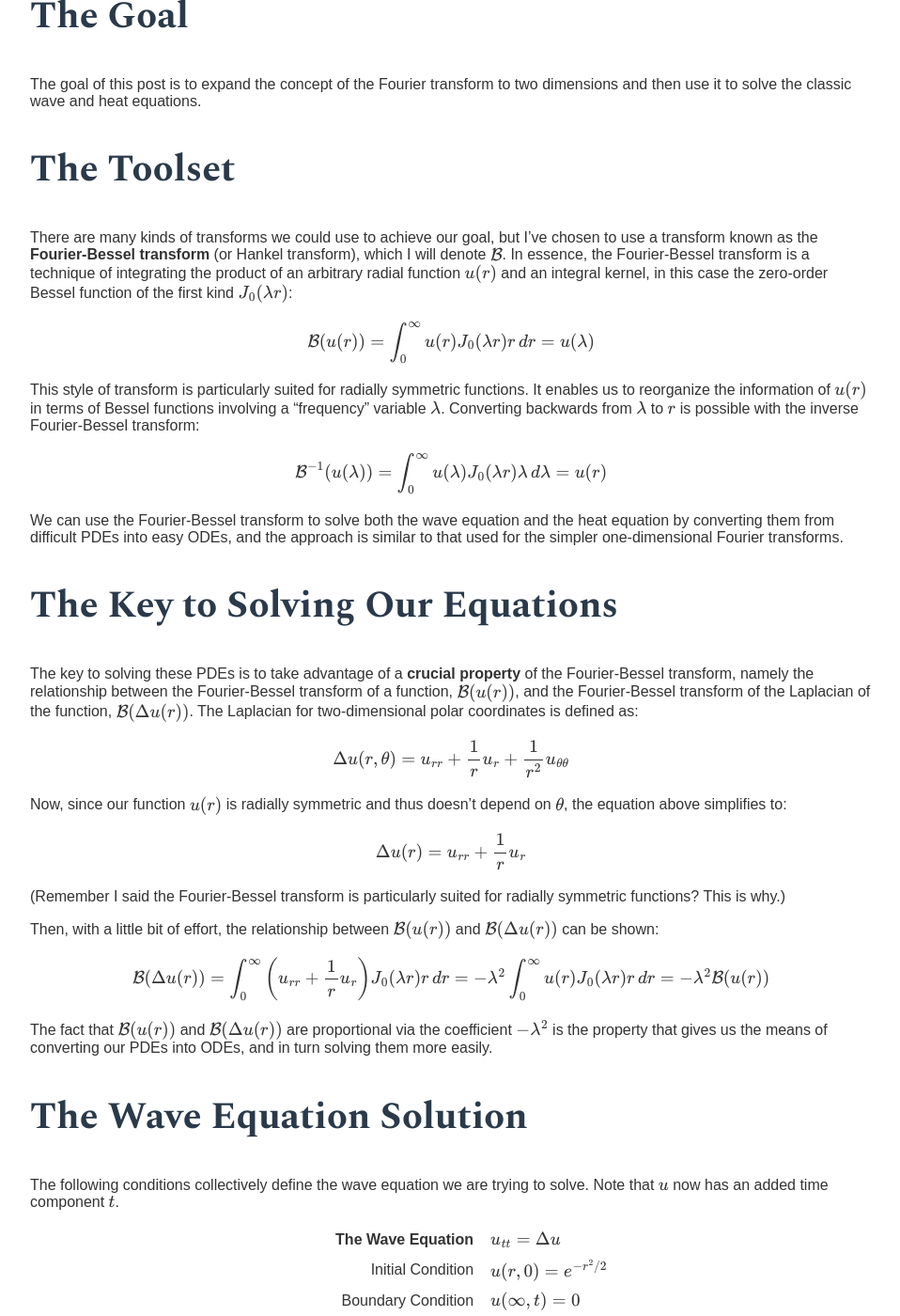
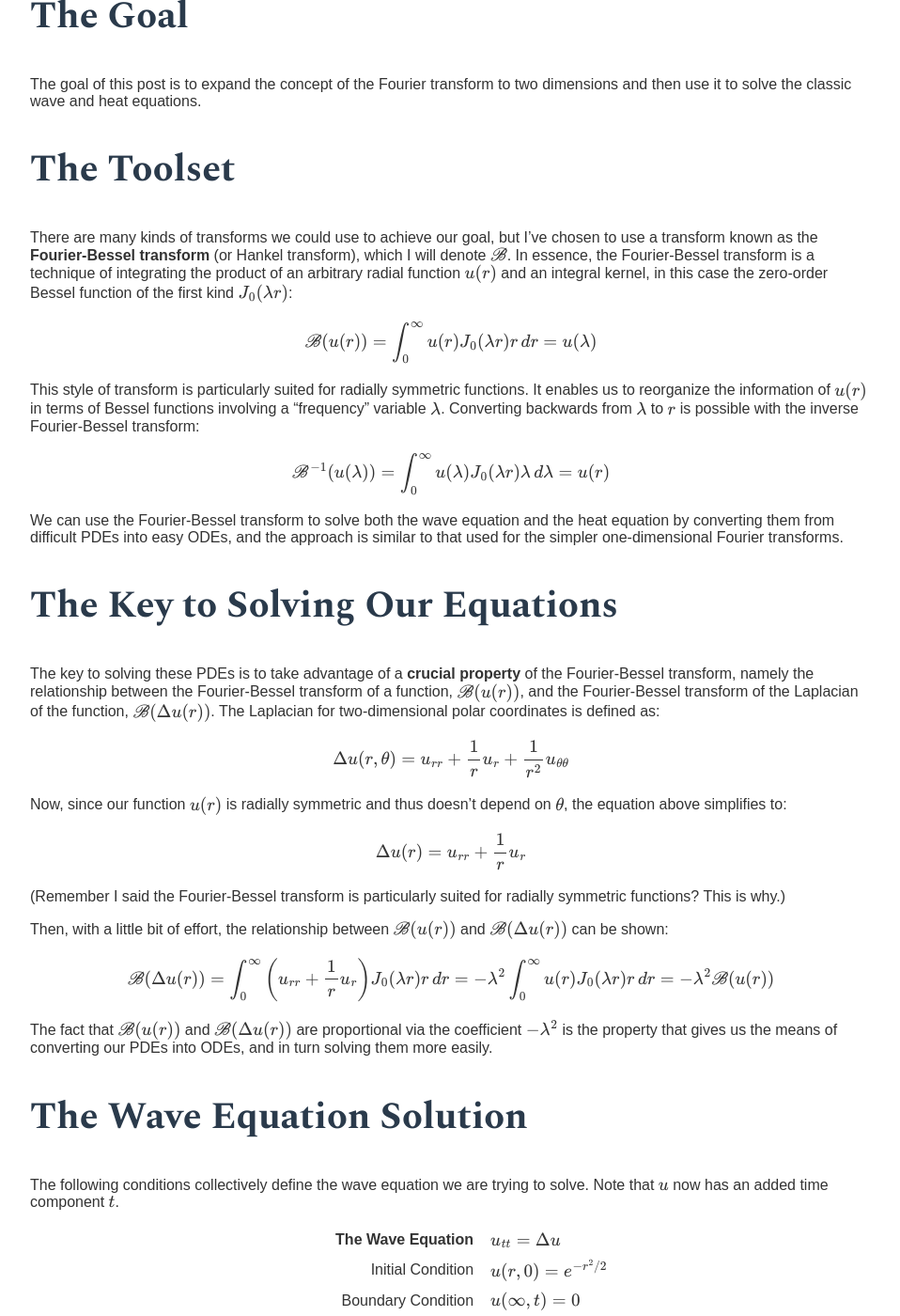
Before and after one commit to morgangillis/morgangillis.github.io, a Jekyll site: the page built from _posts/2020-08-24-taking-the-fourier-transform-to-two-dimensions.md, in a window 1280 px wide and 1400 px high, scrolled down 458 px. Shown: the whole window at 94% size, without its empty margins (160-1118 px from the left). Built offline with Jekyll 4.4.1, drawn with Linux system fonts in a browser that asks for light colours; some web fonts are replaced; formulas are drawn with MathJax 3; some of the changed text lies outside the part shown.

Commit message:
Change \mathcal to \mathscr

```diff
--- a/_posts/2020-08-24-taking-the-fourier-transform-to-two-dimensions.md
+++ b/_posts/2020-08-24-taking-the-fourier-transform-to-two-dimensions.md
@@ -11,19 +11,19 @@ The goal of this post is to expand the concept of the Fourier transform to two d
 
 ## The Toolset
 
-There are many kinds of transforms we could use to achieve our goal, but I've chosen to use a transform known as the **Fourier-Bessel transform** (or Hankel transform), which I will denote $\mathcal{B}$. In essence, the Fourier-Bessel transform is a technique of integrating the product of an arbitrary radial function $u(r)$ and an integral kernel, in this case the zero-order Bessel function of the first kind $J_0(\lambda r)$:
+There are many kinds of transforms we could use to achieve our goal, but I've chosen to use a transform known as the **Fourier-Bessel transform** (or Hankel transform), which I will denote $\mathscr{B}$. In essence, the Fourier-Bessel transform is a technique of integrating the product of an arbitrary radial function $u(r)$ and an integral kernel, in this case the zero-order Bessel function of the first kind $J_0(\lambda r)$:
 
-\\[\mathcal{B}(u(r)) = \int_{0}^{\infty} u(r) J_0(\lambda r) r \,dr = u(\lambda)\\]
+\\[\mathscr{B}(u(r)) = \int_{0}^{\infty} u(r) J_0(\lambda r) r \,dr = u(\lambda)\\]
 
 This style of transform is particularly suited for radially symmetric functions. It enables us to reorganize the information of $u(r)$ in terms of Bessel functions involving a "frequency" variable $\lambda$. Converting backwards from $\lambda$ to $r$ is possible with the inverse Fourier-Bessel transform:
 
-\\[\mathcal{B}^{-1}(u(\lambda)) = \int_{0}^{\infty} u(\lambda) J_0(\lambda r) \lambda \,d\lambda = u(r)\\]
+\\[\mathscr{B}^{-1}(u(\lambda)) = \int_{0}^{\infty} u(\lambda) J_0(\lambda r) \lambda \,d\lambda = u(r)\\]
 
 We can use the Fourier-Bessel transform to solve both the wave equation and the heat equation by converting them from difficult PDEs into easy ODEs, and the approach is similar to that used for the simpler one-dimensional Fourier transforms.
 
 ## The Key to Solving Our Equations
 
-The key to solving these PDEs is to take advantage of a **crucial property** of the Fourier-Bessel transform, namely the relationship between the Fourier-Bessel transform of a function, $\mathcal{B}(u(r))$, and the Fourier-Bessel transform of the Laplacian of the function, $\mathcal{B}(\Delta u(r))$. The Laplacian for two-dimensional polar coordinates is defined as:
+The key to solving these PDEs is to take advantage of a **crucial property** of the Fourier-Bessel transform, namely the relationship between the Fourier-Bessel transform of a function, $\mathscr{B}(u(r))$, and the Fourier-Bessel transform of the Laplacian of the function, $\mathscr{B}(\Delta u(r))$. The Laplacian for two-dimensional polar coordinates is defined as:
 
 \\[\Delta u(r,\theta) = u_{rr} + \frac{1}{r}u_r + \frac{1}{r^2}u_{\theta\theta}\\]
 
@@ -33,11 +33,11 @@ Now, since our function $u(r)$ is radially symmetric and thus doesn't depend on
 
 (Remember I said the Fourier-Bessel transform is particularly suited for radially symmetric functions? This is why.)
 
-Then, with a little bit of effort, the relationship between $\mathcal{B}(u(r))$ and $\mathcal{B}(\Delta u(r))$ can be shown:
+Then, with a little bit of effort, the relationship between $\mathscr{B}(u(r))$ and $\mathscr{B}(\Delta u(r))$ can be shown:
 
-\\[\mathcal{B}(\Delta u(r)) = \int_{0}^{\infty} \left( u_{rr} + \frac{1}{r}u_r \right) J_0(\lambda r) r \,dr = -\lambda^2 \int_{0}^{\infty} u(r) J_0(\lambda r) r \,dr = -\lambda^2 \mathcal{B}(u(r))\\]
+\\[\mathscr{B}(\Delta u(r)) = \int_{0}^{\infty} \left( u_{rr} + \frac{1}{r}u_r \right) J_0(\lambda r) r \,dr = -\lambda^2 \int_{0}^{\infty} u(r) J_0(\lambda r) r \,dr = -\lambda^2 \mathscr{B}(u(r))\\]
 
-The fact that $\mathcal{B}(u(r))$ and $\mathcal{B}(\Delta u(r))$ are proportional via the coefficient $-\lambda^2$ is the property that gives us the means of converting our PDEs into ODEs, and in turn solving them more easily.
+The fact that $\mathscr{B}(u(r))$ and $\mathscr{B}(\Delta u(r))$ are proportional via the coefficient $-\lambda^2$ is the property that gives us the means of converting our PDEs into ODEs, and in turn solving them more easily.
 
 ## The Wave Equation Solution
 
@@ -48,7 +48,7 @@ The following conditions collectively define the wave equation we are trying to
 |Initial Condition |$u(r,0) = e^{-r^2/2}$|
 |Boundary Condition|$u(\infty,t) = 0$    |
 
-Our strategy is to apply the Fourier-Bessel transform to each of these three conditions. I've chosen a Gaussian initial condition for the sake of convenience, since then it becomes trivial to transform: $\mathcal{B}(e^{-r^2/2}) = e^{-\lambda^2/2}$. Applying the transform to all three conditions, we get:
+Our strategy is to apply the Fourier-Bessel transform to each of these three conditions. I've chosen a Gaussian initial condition for the sake of convenience, since then it becomes trivial to transform: $\mathscr{B}(e^{-r^2/2}) = e^{-\lambda^2/2}$. Applying the transform to all three conditions, we get:
 
 |$u_{tt} = \Delta u$  |$\Rightarrow$|$u_{tt} = -\lambda^2 u(\lambda,t)$|
 |--------------------:|:-----------:|:---------------------------------|
@@ -61,7 +61,7 @@ On the left is the original wave PDE, and on the right is a much easier ODE. It'
 
 The presence of the cosine indicates that this function will oscillate with time—precisely how a wave should behave. With this solution for $u(\lambda,t)$, we can convert back to our original function $u(r,t)$ by taking an inverse Fourier-Bessel transform:
 
-\\[u(r,t) = \mathcal{B}^{-1}(u(\lambda,t)) = \int_{0}^{\infty} e^{-\lambda^2/2} \cos{\lambda t} J_0(\lambda r) \lambda \,d\lambda\\]
+\\[u(r,t) = \mathscr{B}^{-1}(u(\lambda,t)) = \int_{0}^{\infty} e^{-\lambda^2/2} \cos{\lambda t} J_0(\lambda r) \lambda \,d\lambda\\]
 
 Instead of solving this integral analytically, I used Wolfram Mathematica to calculate it numerically and plot the solution as a pretty spectacular animation:
 
@@ -91,7 +91,7 @@ The solution to this is similarly straightforward to derive, and it ends up look
 
 Clearly this function will dissipate with time rather than oscillate, just like heat does in real life. Taking the inverse Fourier-Bessel transform, the final solution becomes:
 
-\\[u(r,t) = \mathcal{B}^{-1}(u(\lambda,t)) = \int_{0}^{\infty} e^{-\lambda^2/2} e^{-\lambda^2 t} J_0(\lambda r) \lambda \,d\lambda\\]
+\\[u(r,t) = \mathscr{B}^{-1}(u(\lambda,t)) = \int_{0}^{\infty} e^{-\lambda^2/2} e^{-\lambda^2 t} J_0(\lambda r) \lambda \,d\lambda\\]
 
 I animated this one in Mathematica as well. Here's the result:
 
```
